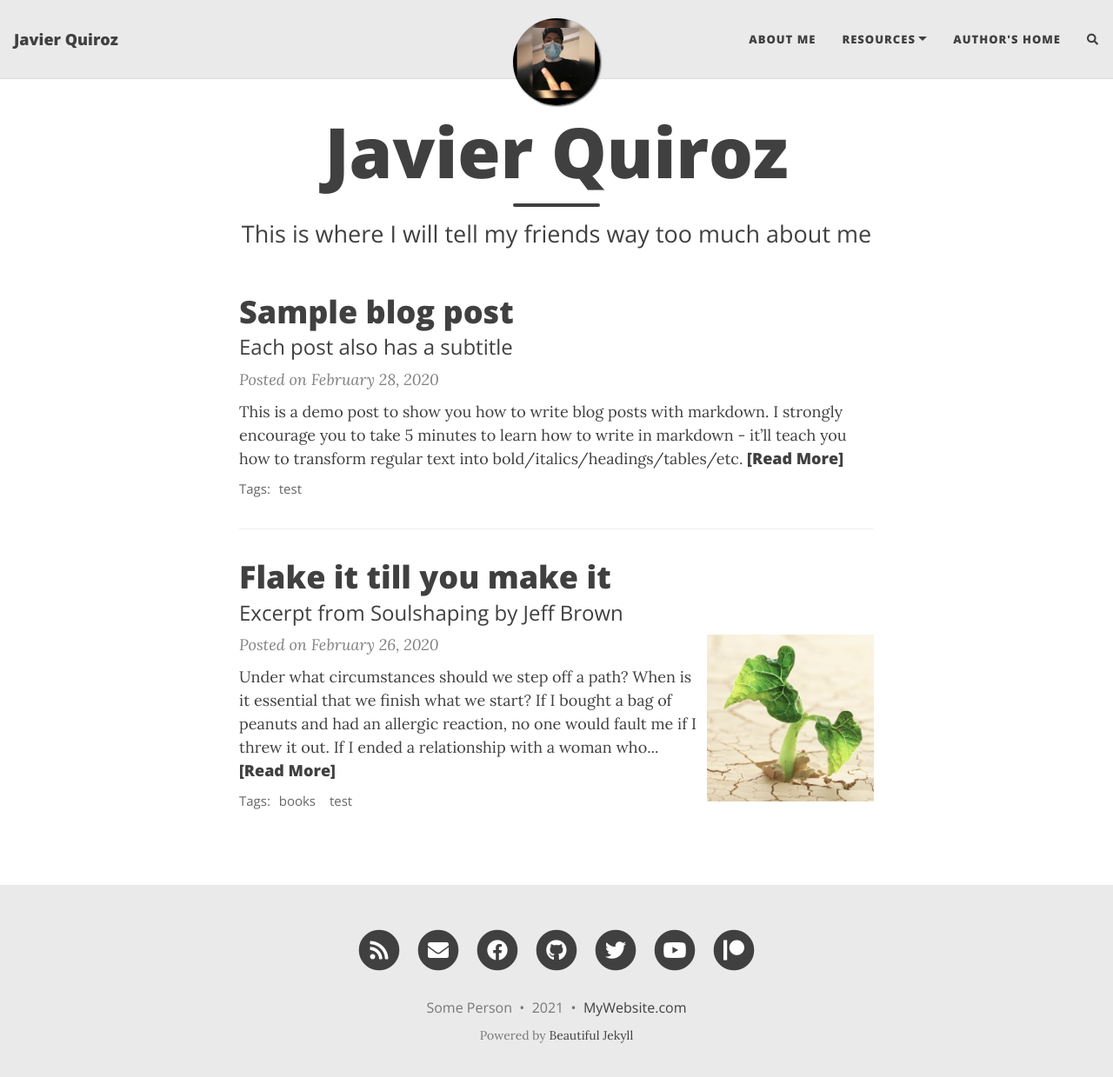
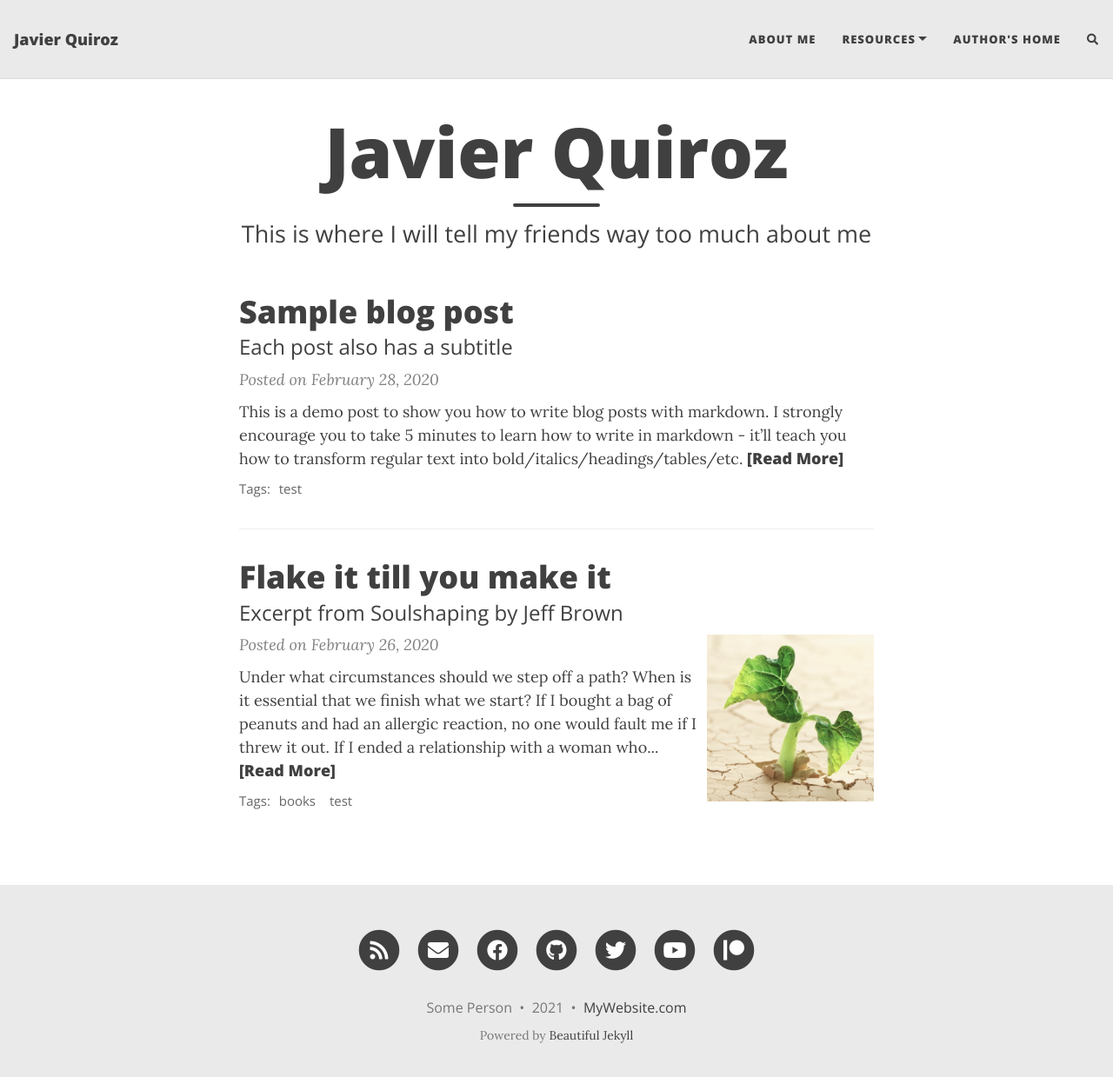
Before and after one commit to Javiz10/Javiz10, a Jekyll site: the page built from index.html, in a window 1280 px wide and 1252 px high. Shown: the top 1239 px of the window at 87% size. Built offline with Jekyll 4.4.1, drawn with Linux system fonts in a browser that asks for light colours; nearby versions of some CDN libraries; the list of posts is cut into pages by our own code; comment, search, counter and statistics services are not loaded.

Commit message:
Update _config.yml

```diff
--- a/_config.yml
+++ b/_config.yml
@@ -24,7 +24,7 @@ navbar-links:
 
 # Image to show in the navigation bar - works best with a square image
 # Remove this parameter if you don't want an image in the navbar
-avatar: "/assets/img1/javi.JPG"
+
 # By default, the image is cut into a circle. You can disable this behaviour by setting 'round-avatar: false'
 round-avatar: true
 
```
